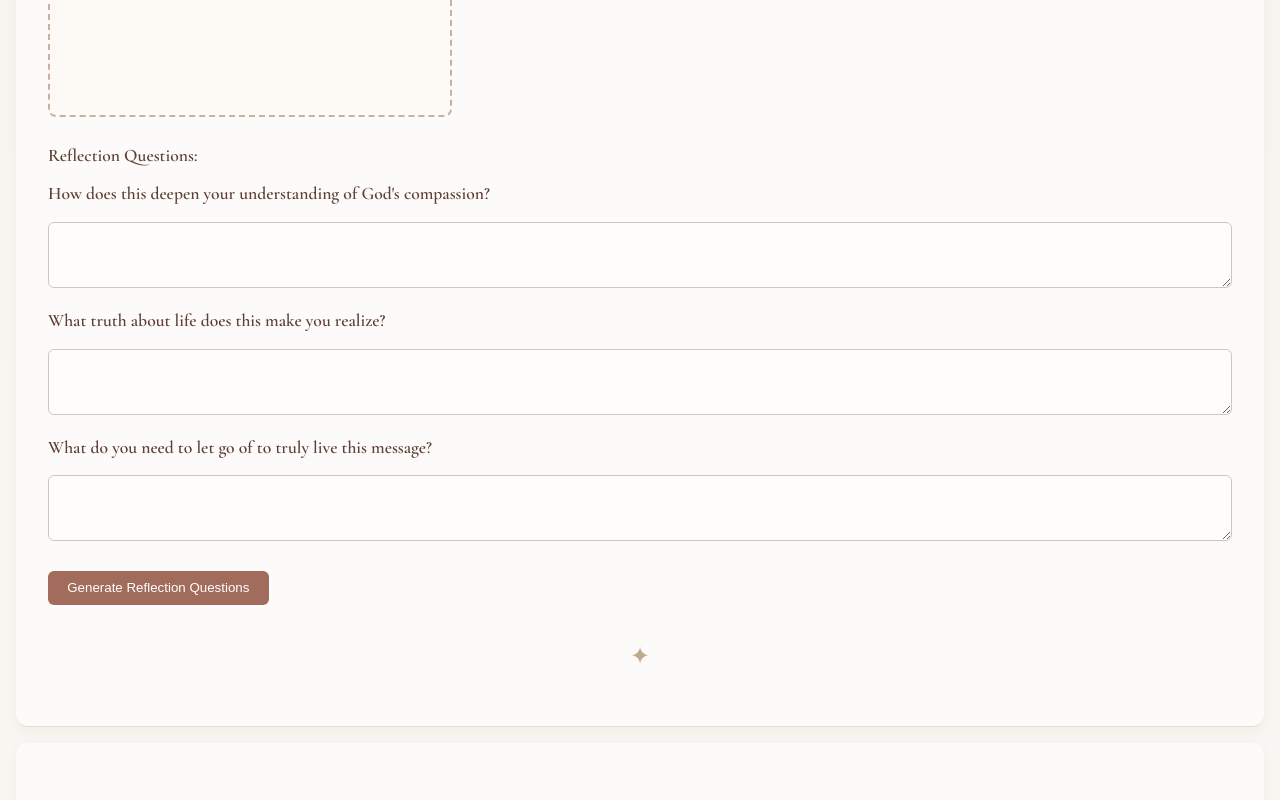
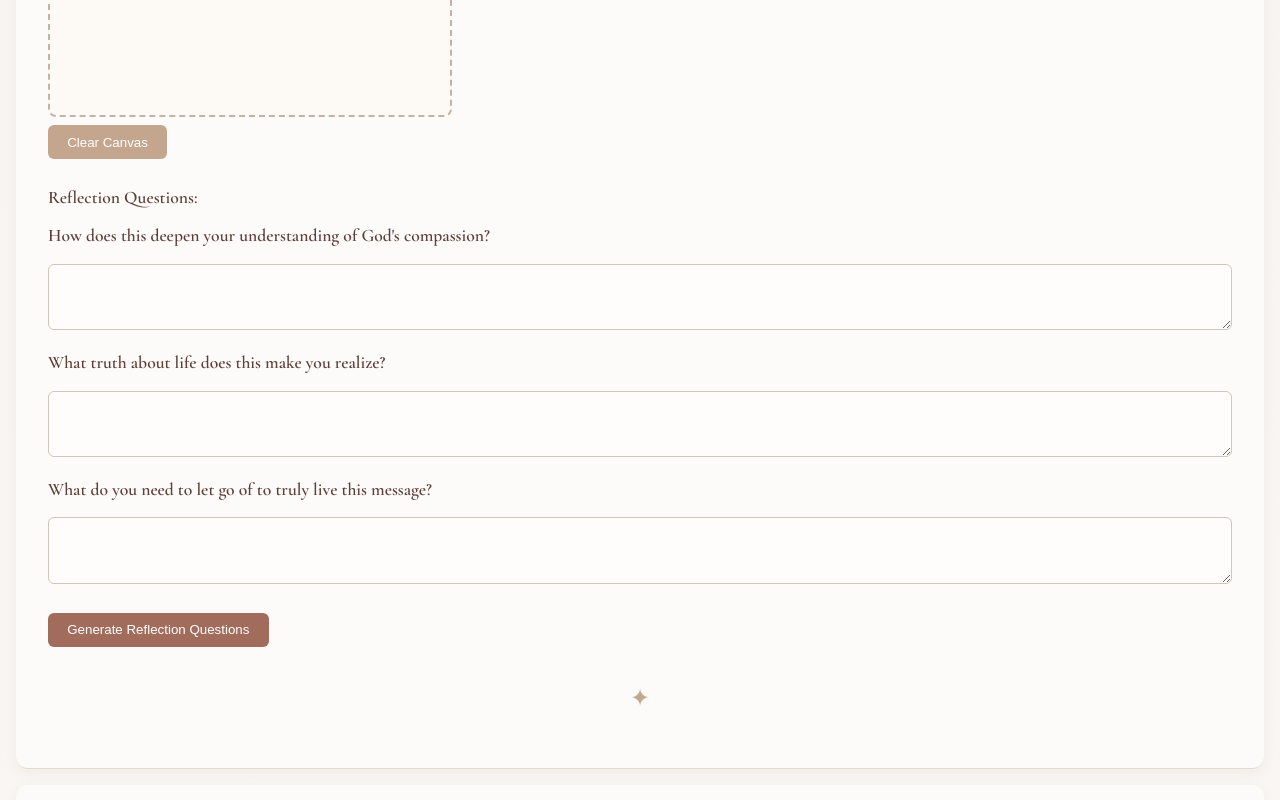
Before and after one commit to devpatel917/Adhiveshan, a plain HTML site: page index.html in a window 1280 px wide. Shown: the part 2280-3080 px from the top of the page. Drawn offline with nearby package versions, Linux system fonts and the light colour scheme.

Commit message:
Update index.html

```diff
--- a/index.html
+++ b/index.html
@@ -157,6 +157,21 @@
     background-color: #5f3b2a;
     transform: scale(1.05);
 }
+button.clear-button {
+  background-color: #c4a58e;
+  color: #fff;
+  border: none;
+  padding: 0.6rem 1.2rem;
+  border-radius: 6px;
+  cursor: pointer;
+  margin-top: 0.5rem;
+  transition: background 0.3s, transform 0.3s;
+}
+button.clear-button:hover {
+  background-color: #a9856f;
+  transform: scale(1.05);
+}
+
 
 </style>
 
@@ -192,6 +207,7 @@
     <p><em id="prasangText">Once, Pramukh Swami Maharaj stayed up all night writing letters despite being tired – out of his love and care for devotees.</em></p>
     <button onclick="changePrasang()">Generate New Prasang</button>
     <canvas id="canvas1" width="400" height="300"></canvas>
+    <button class="clear-button" onclick="clearCanvas('canvas1')">Clear Canvas</button>
     <div class="reflection-questions" id="prasangQuestions"></div>
     <button onclick="generateQuestions('prasangQuestions')">Generate Reflection Questions</button>
   </section>
@@ -202,6 +218,7 @@
     <p><em id="shrutiQuote">"Ā smṛuti e bhagwan ne jīv sathe jodnārī che." – Vachanamrut Gadhada II-3</em></p>
     <button onclick="generateNewShrutiQuote()">Generate New Reference</button>
     <canvas id="canvas2" width="400" height="300"></canvas>
+    <button class="clear-button" onclick="clearCanvas('canvas2')">Clear Canvas</button>
     <div class="reflection-questions" id="shrutiQuestions"></div>
     <button onclick="generateQuestions('shrutiQuestions')">Generate Reflection Questions</button>
   </section>
@@ -212,6 +229,7 @@
     <p><strong>Gujarati Word: </strong><span id="gujaratiWord">પ્રેમ</span></p>
     <button onclick="generateNewGujaratiWord()">Generate New Word</button>
     <canvas id="canvas3" width="400" height="300"></canvas>
+    <button class="clear-button" onclick="clearCanvas('canvas3')">Clear Canvas</button>
     <div class="reflection-questions" id="wordQuestions"></div>
     <button onclick="generateQuestions('wordQuestions')">Generate Reflection Questions</button>
   </section>
@@ -219,6 +237,12 @@
 
 
   <script>
+    function clearCanvas(canvasId) {
+        const canvas = document.getElementById(canvasId);
+        const ctx = canvas.getContext('2d');
+        ctx.clearRect(0, 0, canvas.width, canvas.height);
+    }
+
     const shrutiQuotes = [
       "One who has surrendered himself to God never suffers from anxiety. – Vachanamrut Gadhada I-60",
       "A person who seeks the refuge of God becomes fearless. – Vachanamrut Gadhada II-13",
```
